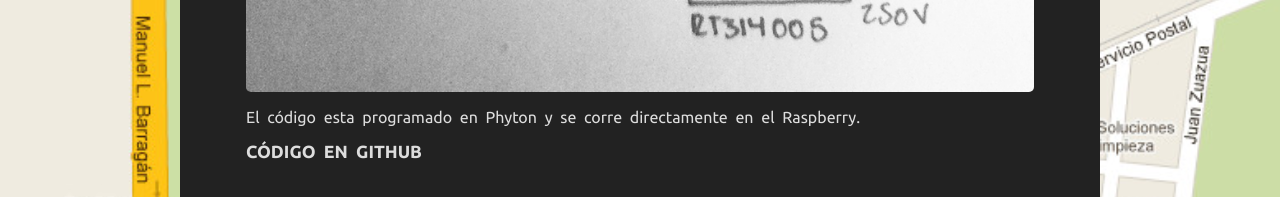
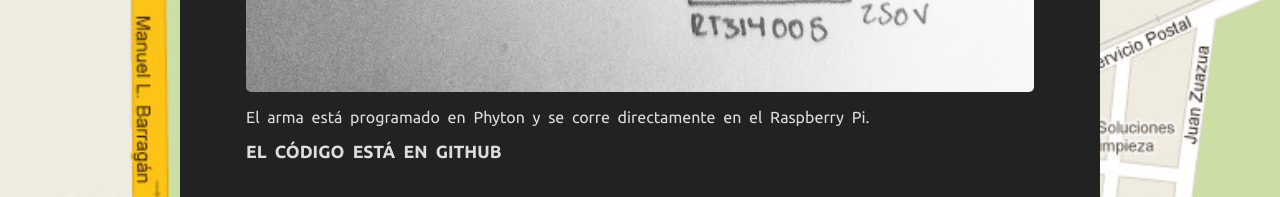
Before and after one commit to astrovandalistas/ast.astrovandalistas.cc, a Jekyll site: the page built from _posts/2013-03-01-v-2-casi-lista.md, in a window 1280 px wide. Shown: the part 1841-2038 px from the top of the page. Built offline with Jekyll 4.4.1, drawn with Linux system fonts in a browser that asks for light colours; nearby versions of some CDN libraries.

Commit message:
3 more posts

```diff
--- a/_posts/2013-03-01-v-2-casi-lista.md
+++ b/_posts/2013-03-01-v-2-casi-lista.md
@@ -8,6 +8,6 @@ En esta ocasión estamos trabajando con Raspberry Pi para controlar los relays q
 
 ![](/assets/posts/bangMTY_schematics.jpg)
 
-El código esta programado en Phyton y se corre directamente en el Raspberry.
+El arma está programado en Phyton y se corre directamente en el Raspberry Pi.
 
-[Código en Github](https://github.com/astrovandalistas/bangMTYRpiPy){:target="_blank"}
+[El código está en Github](https://github.com/astrovandalistas/bangMTYRpiPy){:target="_blank"}
```
Also changed, not shown: _posts/2012-07-18-montaje-dia-1.md (+1 -1 lines), _posts/2012-07-19-montaje-dia-2.md (+1 -1 lines), _posts/2012-07-20-montaje-dia-3.md (+1 -1 lines), _posts/2012-07-20-montaje-dia-4.md (added, +6 -0 lines), _posts/2012-07-24-arduino.md (added, +11 -0 lines), _posts/2012-07-26-ast-lista.md (added, +6 -0 lines), assets/posts/bang_arduino.jpg (added), assets/posts/bang_lista_0.jpg (added), assets/posts/bang_lista_1.jpg (added), assets/posts/bang_lista_2.jpg (added), assets/posts/bang_lista_3.jpg (added), assets/posts/bang_lista_4.jpg (added), assets/posts/bang_montage4_0.jpg (added), assets/posts/bang_montage4_1.jpg (added), 4 more files.
